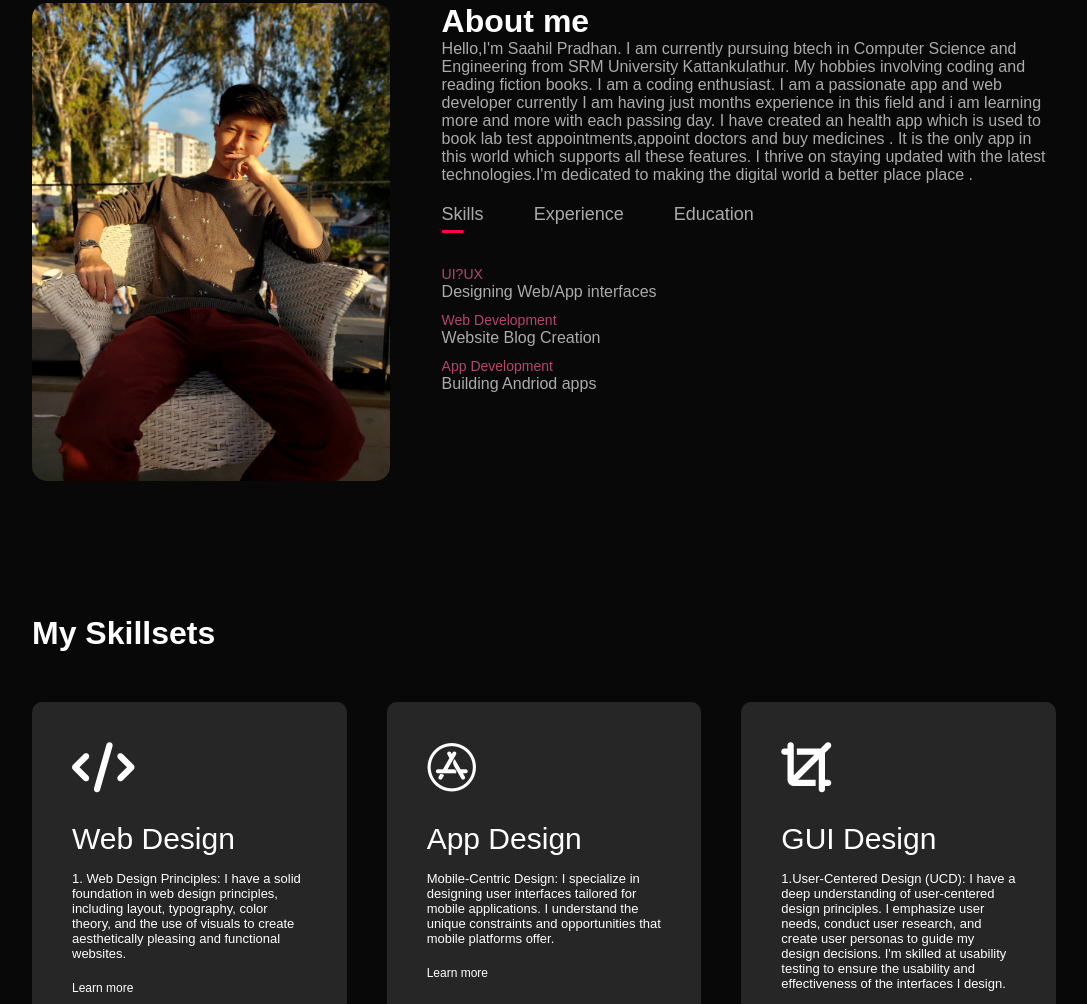
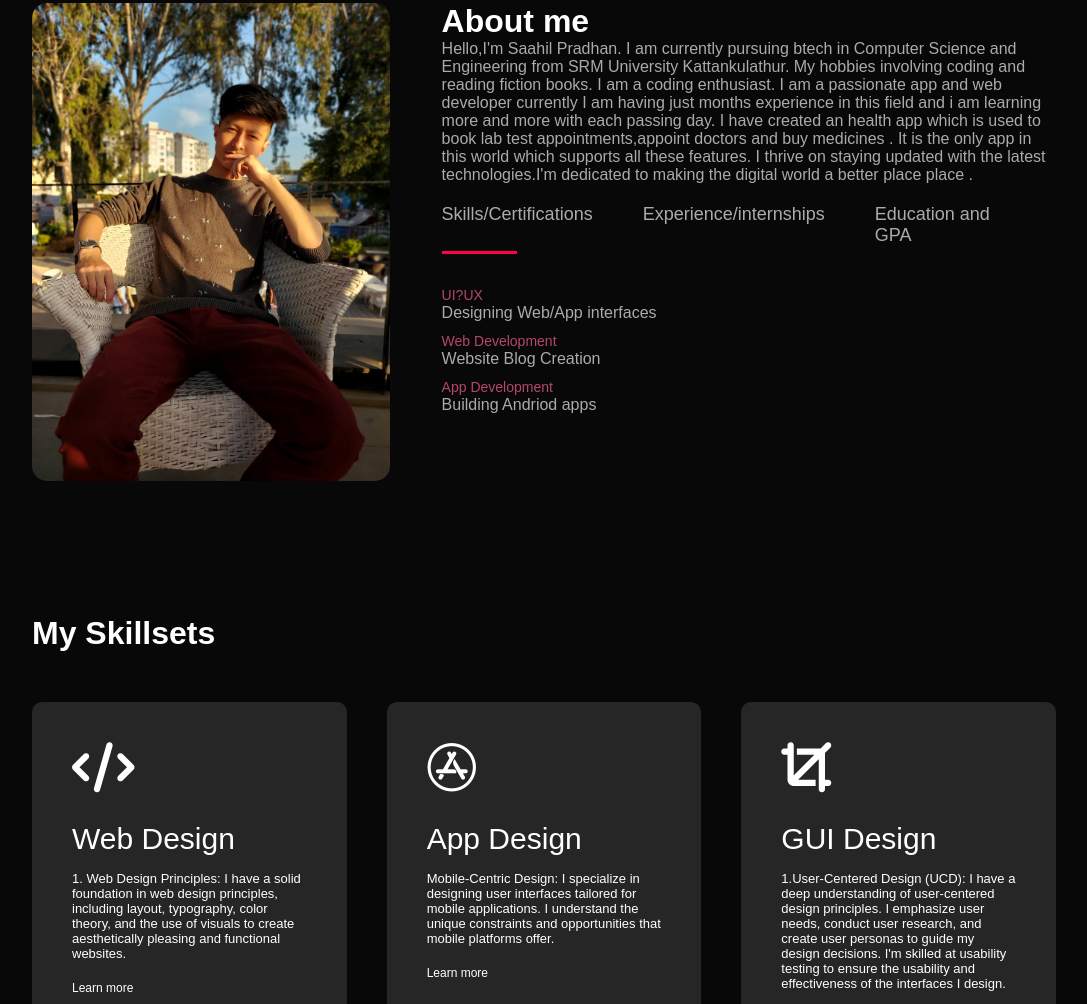
Before and after one commit to Saaspace/portfolio-website, a plain HTML site: page index.html in a window 1280 px wide. Shown: the part 887-1891 px from the top of the page, without its empty margins (96-1183 px from the left). Drawn offline with Linux system fonts and the light colour scheme; files whose address does not match are found by name.

Commit message:
Update index.html

```diff
--- a/index.html
+++ b/index.html
@@ -42,9 +42,9 @@
                     <h1 class="sub-title">About me</h1>
                     <p>Hello,I'm Saahil Pradhan. I am currently pursuing btech in Computer Science and Engineering from SRM University Kattankulathur. My hobbies involving coding and reading fiction books. I am a coding enthusiast. I am a passionate app and web developer currently I am having just months experience in this field and i am learning more and more with each passing day. I have created an health app which is used to book lab test appointments,appoint doctors and buy medicines . It is the only app in this world which supports all these features. I thrive on staying updated with the latest technologies.I'm dedicated to making the digital world a better place place .</p>
                     <div class="tab-titles">
-                        <p class="tab-links active-link" onclick="opentab('skills')">Skills</p>
-                        <p class="tab-links"onclick="opentab('experience')">Experience</p>
-                        <p class="tab-links"onclick="opentab('education')">Education </p>
+                        <p class="tab-links active-link" onclick="opentab('skills')">Skills/Certifications</p>
+                        <p class="tab-links"onclick="opentab('experience')">Experience/internships</p>
+                        <p class="tab-links"onclick="opentab('education')">Education and GPA</p>
                     </div>
                     <div class="tab-contents active-tab" id="skills">
                         <ul>
```
